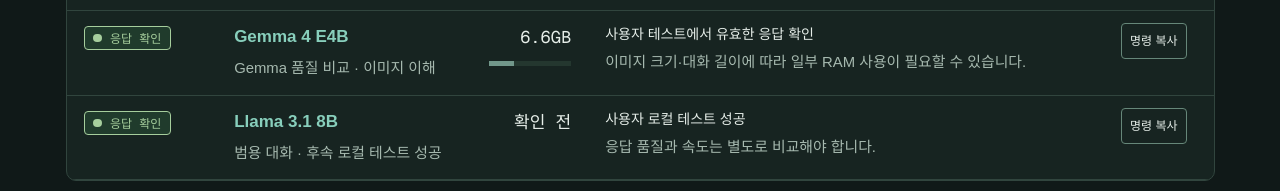
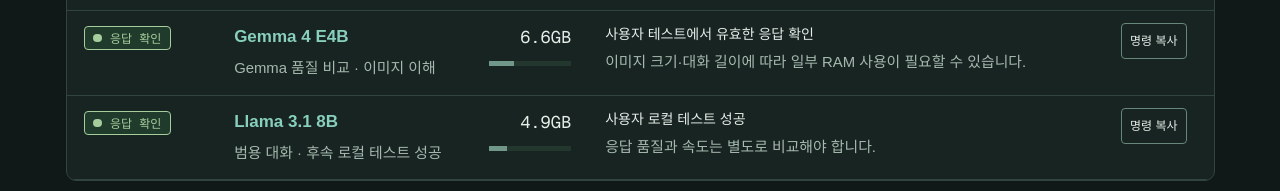
Before and after one commit to neosdc/kyujanggak, a plain HTML site: page ai/local-ai-guide.html in a window 1280 px wide. Shown: the part 3721-3912 px from the top of the page. Drawn offline with nearby package versions, Linux system fonts and the light colour scheme.

Commit message:
docs: record llama3.1:8b distribution size as 4.9GB

```diff
--- a/ai/local-ai-guide.html
+++ b/ai/local-ai-guide.html
@@ -500,7 +500,7 @@ pre{background:var(--code-bg);color:var(--text);border:1px solid var(--border)}c
 <tr data-purpose="math" data-tier="main"><td><span class="chip ok">응답 확인</span></td><td><a class="model-name" href="https://ollama.com/library/deepseek-r1:8b" target="_blank" rel="noopener">DeepSeek-R1-0528 8B</a><small>정식 모델명: DeepSeek-R1-0528-Qwen3-8B</small></td><td class="num">5.2GB<span class="weight"><i style="width:23.64%"></i></span></td><td><strong>수학·논리 추론의 첫 후보</strong><small>사용자 후속 테스트 성공. 긴 풀이에서는 시간과 메모리가 늘어납니다. 짧은 설정에서는 공개 평가를 재현하기 어렵습니다.</small></td><td><button class="copy-model" data-command="ollama run deepseek-r1:8b">명령 복사</button></td></tr>
 <tr data-purpose="general coding math" data-tier="conditional"><td><span class="chip warn">유효 응답 없음</span></td><td><a class="model-name" href="https://ollama.com/library/qwen3.5:9b-q4_K_M" target="_blank" rel="noopener">Qwen3.5 9B</a><small>품질을 비교할 범용 · 코딩 후보</small></td><td class="num">6.6GB<span class="weight"><i style="width:30%"></i></span></td><td><strong>진단 대상 · 짧은 텍스트부터 시험</strong><small>VRAM 8GB에 빠듯할 수 있습니다. 긴 대화·이미지에서 RAM 분산 여부를 확인하세요.</small></td><td><button class="copy-model" data-command="ollama run qwen3.5:9b-q4_K_M">명령 복사</button></td></tr>
 <tr data-purpose="general" data-tier="main"><td><span class="chip ok">응답 확인</span></td><td><a class="model-name" href="https://ollama.com/library/gemma4:e4b-it-q4_K_M" target="_blank" rel="noopener">Gemma 4 E4B</a><small>Gemma 품질 비교 · 이미지 이해</small></td><td class="num">6.6GB<span class="weight"><i style="width:30%"></i></span></td><td><strong>사용자 테스트에서 유효한 응답 확인</strong><small>이미지 크기·대화 길이에 따라 일부 RAM 사용이 필요할 수 있습니다.</small></td><td><button class="copy-model" data-command="ollama run gemma4:e4b-it-q4_K_M">명령 복사</button></td></tr>
-<tr data-purpose="general" data-tier="main"><td><span class="chip ok">응답 확인</span></td><td><a class="model-name" href="https://ollama.com/library/llama3.1:8b" target="_blank" rel="noopener">Llama 3.1 8B</a><small>범용 대화 · 후속 로컬 테스트 성공</small></td><td class="num">확인 전</td><td><strong>사용자 로컬 테스트 성공</strong><small>응답 품질과 속도는 별도로 비교해야 합니다.</small></td><td><button class="copy-model" data-command="ollama run llama3.1:8b">명령 복사</button></td></tr>
+<tr data-purpose="general" data-tier="main"><td><span class="chip ok">응답 확인</span></td><td><a class="model-name" href="https://ollama.com/library/llama3.1:8b" target="_blank" rel="noopener">Llama 3.1 8B</a><small>범용 대화 · 후속 로컬 테스트 성공</small></td><td class="num">4.9GB<span class="weight"><i style="width:22.27%"></i></span></td><td><strong>사용자 로컬 테스트 성공</strong><small>응답 품질과 속도는 별도로 비교해야 합니다.</small></td><td><button class="copy-model" data-command="ollama run llama3.1:8b">명령 복사</button></td></tr>
 <tr data-purpose="general math" data-tier="expand" hidden><td><span class="chip warn">확장</span></td><td><a class="model-name" href="https://ollama.com/library/gemma4:12b-it-q4_K_M" target="_blank" rel="noopener">Gemma 4 12B</a><small>범용 · 문서 · 수학</small></td><td class="num">8.0GB<span class="weight over"><i style="width:36.36%"></i></span></td><td><strong>일부 RAM 사용을 전제로</strong><small>배포 파일만으로 GPU 전체 용량에 근접합니다. 상시 응답성보다 품질 비교용입니다.</small></td><td><button class="copy-model" data-command="ollama run gemma4:12b-it-q4_K_M">명령 복사</button></td></tr>
 <tr data-purpose="coding" data-tier="expand" hidden><td><span class="chip warn">확장</span></td><td><a class="model-name" href="https://ollama.com/library/qwen2.5-coder:14b" target="_blank" rel="noopener">Qwen2.5-Coder 14B</a><small>코드 수정 품질 비교</small></td><td class="num">9.0GB<span class="weight over"><i style="width:40.91%"></i></span></td><td><strong>7B와 속도·결과를 비교</strong><small>GPU와 CPU에 나누어 처리합니다. 큰 크기가 모든 작업의 개선을 보장하지는 않습니다.</small></td><td><button class="copy-model" data-command="ollama run qwen2.5-coder:14b">명령 복사</button></td></tr>
 <tr data-purpose="math" data-tier="expand" hidden><td><span class="chip warn">확장</span></td><td><a class="model-name" href="https://ollama.com/library/phi4-reasoning:plus" target="_blank" rel="noopener">Phi-4-reasoning-plus 14B</a><small>영어 중심 수학 · 과학 추론</small></td><td class="num">11GB<span class="weight over"><i style="width:50%"></i></span></td><td><strong>기다릴 수 있는 추론 보조</strong><small>RAM에 분산 실행하고, 긴 풀이에 필요한 컨텍스트를 따로 조정합니다.</small></td><td><button class="copy-model" data-command="ollama run phi4-reasoning:plus">명령 복사</button></td></tr>
```
